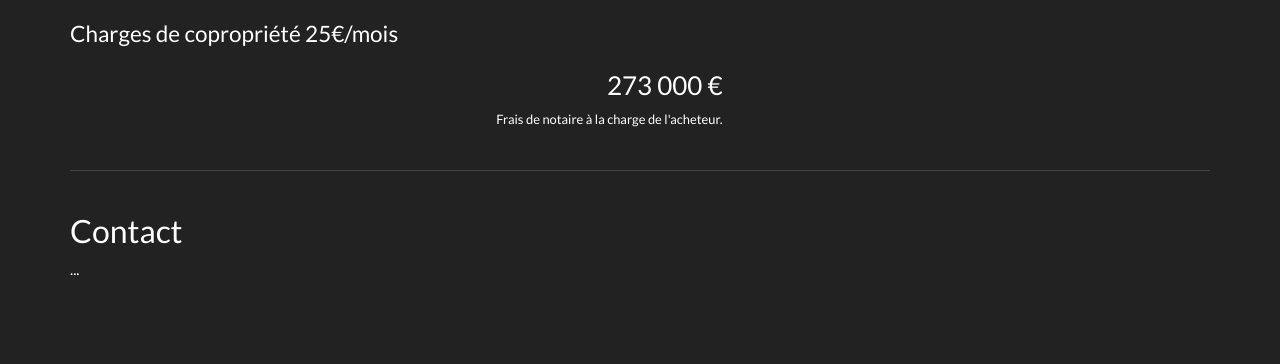
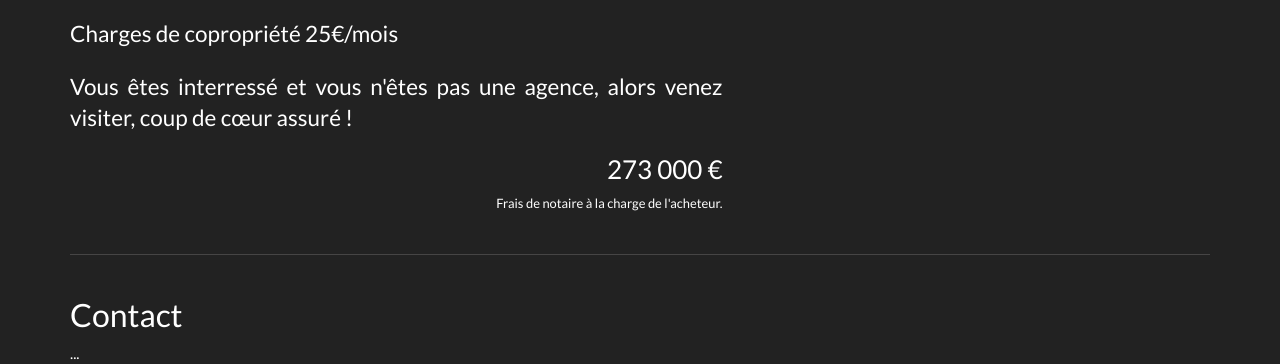
Before and after one commit to kumy/sva.immo, a plain HTML site: page index.html in a window 1280 px wide. Shown: the part 1599-1963 px from the top of the page. Before the commit the page ends 1879 px from the top, so only its background shows below. Drawn offline with Linux system fonts and the light colour scheme; files whose address does not match are found by name.

Commit message:
Add coup de coeur

```diff
--- a/index.html
+++ b/index.html
@@ -148,6 +148,10 @@
           Charges de copropriété 25€/mois
         </p>
 
+        <p class="lead text-justify">
+          Vous êtes interressé et vous n'êtes pas une agence, alors venez visiter, coup de cœur assuré !
+        </p>
+
         <h3 class="text-right">273 000 €</h3>
         <p class="lead text-right small">
           Frais de notaire à la charge de l'acheteur.
```
